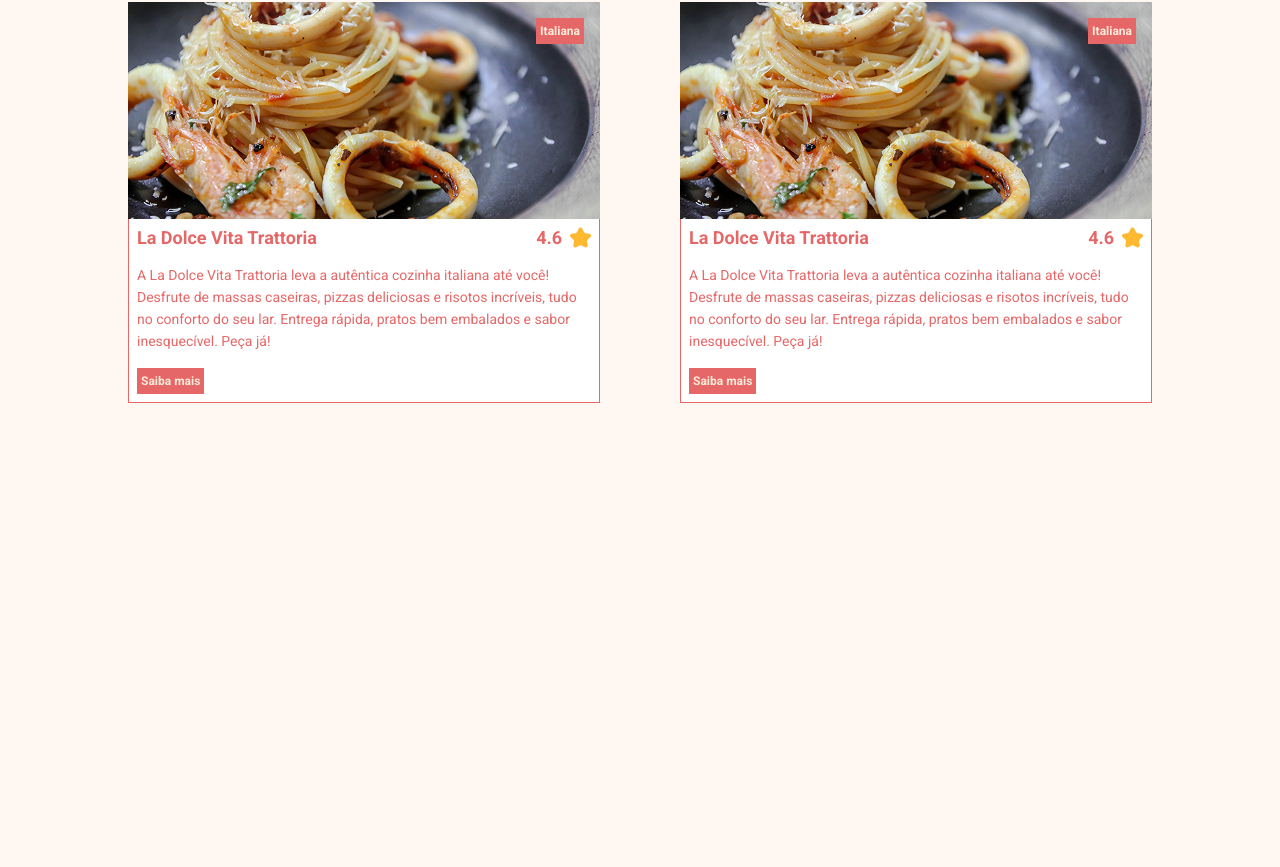
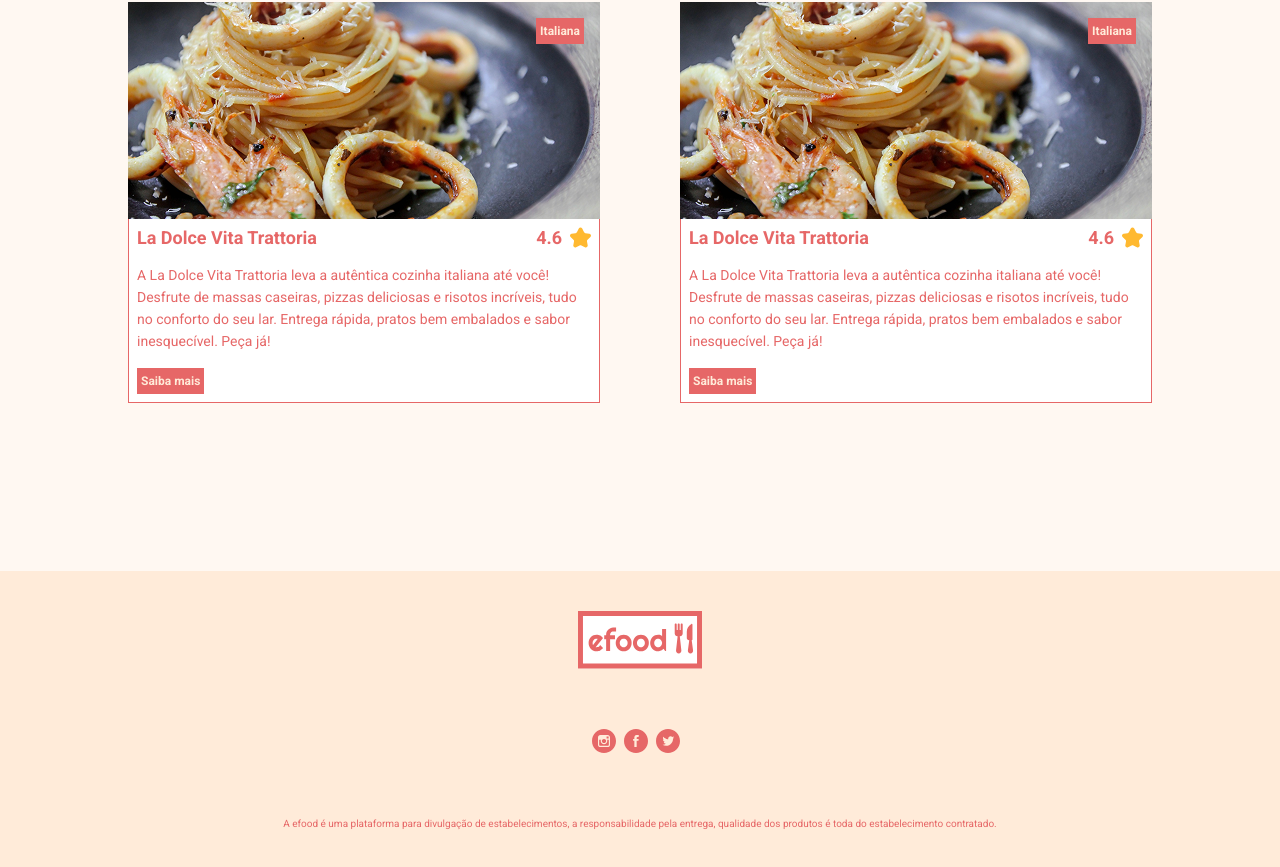
Before and after one commit to otaviozerotwo/efood, a React (Create React App) app: page / in a window 1280 px wide. Shown: the part 911-1778 px from the top of the page. Before the commit the page ends 1482 px from the top, so only its background shows below. Built offline with nearby package versions, Linux system fonts and the light colour scheme.

Commit message:
feat: add Footer component

```diff
--- /dev/null
+++ b/src/components/Footer/index.tsx
@@ -0,0 +1,50 @@
+import { Link } from 'react-router-dom'
+import { Container, Copyright, Icon, Links, Logo } from './styles'
+import logo from '../../assets/images/logo.svg'
+import instagram from '../../assets/images/instagram_logo.svg'
+import facebook from '../../assets/images/facebook_logo.svg'
+import twitter from '../../assets/images/twitter_logo.svg'
+
+const Footer = () => (
+  <Container>
+    <Link to="/">
+      <Logo src={logo} alt="efood logo" />
+    </Link>
+    <Links>
+      <li>
+        <Icon
+          href="https://instagram.com"
+          target="_blank"
+          rel="noopener noreferrer"
+        >
+          <img src={instagram} alt="instagram logo" />
+        </Icon>
+      </li>
+      <li>
+        <Icon
+          href="https://facebook.com"
+          target="_blank"
+          rel="noopener noreferrer"
+        >
+          <img src={facebook} alt="facebook logo" />
+        </Icon>
+      </li>
+      <li>
+        <Icon
+          href="https://twitter.com"
+          target="_blank"
+          rel="noopener noreferrer"
+        >
+          <img src={twitter} alt="twitter logo" />
+        </Icon>
+      </li>
+    </Links>
+    <Copyright>
+      A efood é uma plataforma para divulgação de estabelecimentos, a
+      responsabilidade pela entrega, qualidade dos produtos é toda do
+      estabelecimento contratado.
+    </Copyright>
+  </Container>
+)
+
+export default Footer
--- /dev/null
+++ b/src/components/Footer/styles.ts
@@ -0,0 +1,31 @@
+import styled from 'styled-components'
+import variables from '../../styles/variables'
+
+export const Container = styled.footer`
+  display: flex;
+  flex-direction: column;
+  align-items: center;
+  justify-content: space-between;
+  height: 298px;
+  width: 100%;
+  background-color: ${variables.antiqueWhite};
+  padding: 40px 0px;
+`
+
+export const Logo = styled.img`
+  display: block;
+  height: 57.5px;
+`
+
+export const Links = styled.ul`
+  display: flex;
+`
+
+export const Icon = styled.a`
+  cursor: pointer;
+  margin-right: 8px;
+`
+
+export const Copyright = styled.p`
+  font-size: 10px;
+`
--- a/src/components/Grid/index.tsx
+++ b/src/components/Grid/index.tsx
@@ -3,7 +3,6 @@ import { List } from './styles'
 import Restaurant from '../../models/Restaurant'
 import Dish from '../../models/Dish'
 
-// Props used by the styled List (only styling-related)
 export type Props = {
   columns?: number
   gap?: string
--- a/src/pages/Home/index.tsx
+++ b/src/pages/Home/index.tsx
@@ -4,6 +4,7 @@ import RestaurantList from '../../components/RestaurantList'
 
 import hiokiSushi from '../../assets/images/hiroki_sushi.png'
 import laDolceVitta from '../../assets/images/la_dolce_vita_trattoria.png'
+import Footer from '../../components/Footer'
 
 const restaurants: Restaurant[] = [
   {
@@ -48,6 +49,7 @@ const Home = () => (
   <>
     <Hero />
     <RestaurantList restaurants={restaurants} />
+    <Footer />
   </>
 )
 
--- a/src/pages/Profile/index.tsx
+++ b/src/pages/Profile/index.tsx
@@ -4,6 +4,7 @@ import DishList from '../../components/DishList'
 import Header from '../../components/Header'
 
 import pizzaMarguerita from '../../assets/images/pizza_marguerita.png'
+import Footer from '../../components/Footer'
 
 const dishes: DishModel[] = [
   {
@@ -55,6 +56,7 @@ const Profile = () => (
     <Header />
     <Banner category="Italiana" title="La Dolce Vita Trattoria" />
     <DishList dishes={dishes} />
+    <Footer />
   </>
 )
 
```
